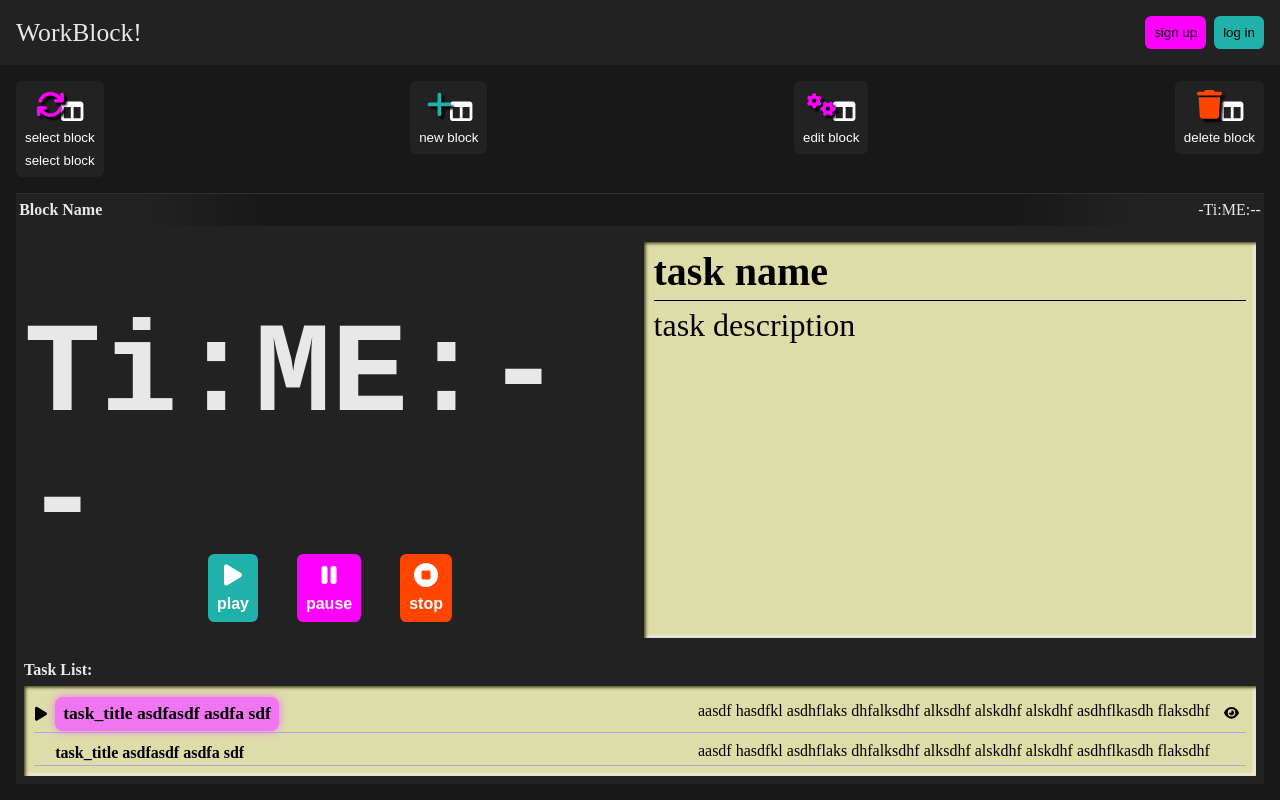
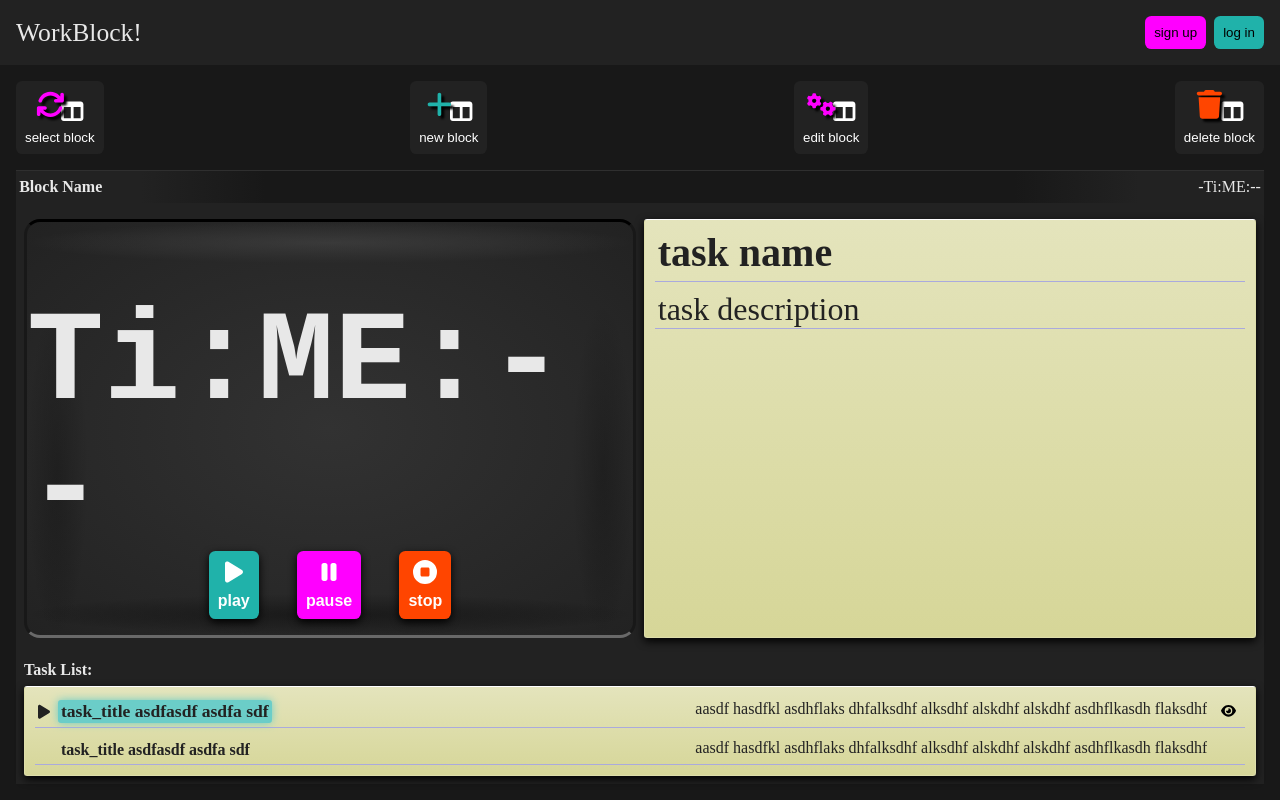
Before and after one commit to kevinstonge/workblock, a Next.js app: page / in a window 1280 px wide. Built offline with nearby package versions, Linux system fonts and the light colour scheme.

Commit message:
block selection popup

```diff
--- a/components/SelectBlock.tsx
+++ b/components/SelectBlock.tsx
@@ -1,5 +1,52 @@
-import { NextPage } from "next"
-const SelectBlock: NextPage = () => {
-    return (<p>select block</p>)
+import { NextPage } from "next";
+import { FontAwesomeIcon } from "@fortawesome/react-fontawesome";
+import { faX } from "@fortawesome/free-solid-svg-icons";
+import { useEffect } from "react";
+interface Props {
+  setSelectBlockVisible: Function;
 }
+const SelectBlock: NextPage<Props> = (props: Props) => {
+  const { setSelectBlockVisible } = props;
+  useEffect(() => {
+    window.addEventListener(
+      "click",
+      () => {
+        setSelectBlockVisible(false);
+      },
+      false
+    );
+    return () =>
+      window.removeEventListener(
+        "click",
+        () => {
+          setSelectBlockVisible(false);
+        },
+        false
+      );
+  }, [setSelectBlockVisible]);
+  return (
+    <>
+      <h3>
+        <span>select block</span>
+        <span>
+          <FontAwesomeIcon
+            icon={faX}
+            className="e1 button-icon"
+            onClick={() => setSelectBlockVisible(false)}
+          />
+        </span>
+      </h3>
+      <ul>
+        <li>block title 1 [block duration]</li>
+        <li>asdf</li>
+        <li>asdf</li>
+        <li>asdf</li>
+        <li>asdf</li>
+        <li>asdf</li>
+        <li>asdf</li>
+        <li>asdf</li>
+      </ul>
+    </>
+  );
+};
 export default SelectBlock;
--- a/components/Toolbar.tsx
+++ b/components/Toolbar.tsx
@@ -1,41 +1,49 @@
-import type { NextPage } from 'next';
-import { FontAwesomeIcon } from '@fortawesome/react-fontawesome';
+import type { NextPage } from "next";
+import { FontAwesomeIcon } from "@fortawesome/react-fontawesome";
 import {
   faArrowsRotate,
   faTableColumns,
   faPlus,
   faTrash,
   faGears,
-} from '@fortawesome/free-solid-svg-icons';
-import SelectBlock from './SelectBlock';
-import styles from '../styles/Toolbar.module.scss';
+} from "@fortawesome/free-solid-svg-icons";
+import SelectBlock from "./SelectBlock";
+import styles from "../styles/Toolbar.module.scss";
+import { useState } from "react";
 const Toolbar: NextPage = () => {
+  const [selectBlockVisible, setSelectBlockVisible] = useState(false);
   return (
     <div className={styles.toolbar}>
       <ul>
         <li>
-          <button data-glow-color="c1" className={styles.b2 + ' ' + styles.dropdown}>
+          <button
+            data-glow-color="c1"
+            className={styles.b2 + " " + styles.dropdownButton}
+            onClick={(e) => {
+              e.stopPropagation();
+              setSelectBlockVisible(!selectBlockVisible);
+            }}
+          >
             <span className="double-icon">
-              <FontAwesomeIcon
-                icon={faArrowsRotate}
-                className="c1 top-icon"
-              />
               <FontAwesomeIcon icon={faTableColumns} className="bottom-icon" />
+              <FontAwesomeIcon icon={faArrowsRotate} className="c1 top-icon" />
             </span>
             <p>select block</p>
-            <div className={styles.dropdownContent + `${true ? styles.visible : ''}`}>
-              <SelectBlock />
-            </div>
+            {selectBlockVisible && (
+              <div
+                className={styles.dropdownContent}
+                onClick={(e) => e.stopPropagation()}
+              >
+                <SelectBlock setSelectBlockVisible={setSelectBlockVisible} />
+              </div>
+            )}
           </button>
         </li>
         <li>
           <button data-glow-color="c2" className={styles.b2}>
             <span className="double-icon">
-              <FontAwesomeIcon
-                icon={faPlus}
-                className="c2 top-icon"
-              />
               <FontAwesomeIcon icon={faTableColumns} className="bottom-icon" />
+              <FontAwesomeIcon icon={faPlus} className="c2 top-icon" />
             </span>
             <p>new block</p>
           </button>
@@ -43,11 +51,8 @@ const Toolbar: NextPage = () => {
         <li>
           <button data-glow-color="c1" className={styles.b2}>
             <span className="double-icon">
-              <FontAwesomeIcon
-                icon={faGears}
-                className="c1 top-icon"
-              />
               <FontAwesomeIcon icon={faTableColumns} className="bottom-icon" />
+              <FontAwesomeIcon icon={faGears} className="c1 top-icon" />
             </span>
             <p>edit block</p>
           </button>
@@ -55,11 +60,8 @@ const Toolbar: NextPage = () => {
         <li>
           <button data-glow-color="e1" className={styles.b2}>
             <span className="double-icon">
-              <FontAwesomeIcon
-                icon={faTrash}
-                className="e1 top-icon"
-              />
               <FontAwesomeIcon icon={faTableColumns} className="bottom-icon" />
+              <FontAwesomeIcon icon={faTrash} className="e1 top-icon" />
             </span>
             <p>delete block</p>
           </button>
--- a/styles/Block.module.scss
+++ b/styles/Block.module.scss
@@ -1,5 +1,5 @@
-@import './global/vars.scss';
-@import './global/mixins.scss';
+@import "./global/vars.scss";
+@import "./global/mixins.scss";
 .activeBlock {
   background-color: $b2;
   @include flexC();
@@ -21,5 +21,5 @@ $hcolor: $b1;
     $hcolor 80%,
     $b2 90%
   );
-  border-top: 1px solid lighten($b2, 5%);
+  @include highlightTop();
 }
--- a/styles/CurrentTask.module.scss
+++ b/styles/CurrentTask.module.scss
@@ -13,6 +13,7 @@
     justify-content: center;
     align-items: center;
     position: relative;
+    @include pseudotv($b1, $f1);
     > p {
       font-size: 10vw;
       font-weight: bold;
@@ -26,6 +27,7 @@
       justify-content: space-evenly;
       > button {
         @include button;
+        box-shadow: 0 0.2rem 0.5rem black;
         color: white;
         font-size: 1rem;
         font-weight: bold;
@@ -45,7 +47,6 @@
       font-size: 2.5rem;
       font-weight: bold;
       padding-bottom: 0.5rem;
-      border-bottom: 1px solid black;
     }
   }
 }
--- a/styles/TaskList.module.scss
+++ b/styles/TaskList.module.scss
@@ -47,17 +47,15 @@
 
 .taskTitle {
   font-weight: bold;
+  padding: 0.2rem;
 }
 .taskListItemActive {
   svg {
     opacity: 1;
   }
-  div:nth-of-type(1) > p {
+  .taskTitle {
     font-size: 1.1rem;
-    border-radius: 0.5rem;
-    background-color: desaturate(lighten($c1, 20%), 20%);
-    box-shadow: 0 0 0.5rem desaturate(lighten($c1, 20%), 20%);
-    padding: 0.5rem;
+    @include highlight($c2);
   }
   button {
     cursor: pointer;
--- a/styles/Toolbar.module.scss
+++ b/styles/Toolbar.module.scss
@@ -1,6 +1,7 @@
 @import "./global/vars.scss";
 @import "./global/mixins.scss";
 .toolbar {
+  z-index: +1;
   ul {
     @include flexR();
     justify-content: space-between;
@@ -10,16 +11,28 @@
       &.b2 {
         background-color: $b2;
       }
-      &.dropdown {
+      &.dropdownButton {
         position: relative;
-        // display: inline-block;
         .dropdownContent {
-          display: none;
+          @include flexC();
+          max-height: 70vh;
+          width: 90vw;
+          max-width: 20rem;
           position: absolute;
-          bottom: -1.5rem;
-          left: 1rem;
-          &.visible {
-            display: block;
+          top: calc(100% + 0.5rem);
+          left: 0.5rem;
+          background-color: lighten($b2, 20%);
+          padding: 5rem;
+          cursor: default;
+          @include paperView();
+          > ul {
+            @include flexC();
+            > li {
+              cursor: pointer;
+              &:hover {
+                @include highlight($c1);
+              }
+            }
           }
         }
       }
--- a/styles/global/mixins.scss
+++ b/styles/global/mixins.scss
@@ -67,10 +67,69 @@
 }
 
 @mixin paperView {
+  @include highlightTop();
   overflow-y: auto;
-  background-color: $paper;
-  box-shadow: 0.1rem 0.1rem 0.2rem darken($paper, 60%) inset,
-    -0.1rem -0.1rem 0.2rem white inset;
-  color: black;
+  background: linear-gradient(
+    to bottom,
+    lighten($paper, 5%) 0%,
+    darken($paper, 5%) 100%
+  );
+  box-shadow: 0 0.2rem 0.5rem black;
+  color: $b2;
   padding: 0.6rem;
+  border: 1px solid $paper;
+  border-top: 1px solid white;
+  border-radius: 0.2rem;
+  > div,
+  > p,
+  > ul > li,
+  > h3 {
+    padding: 0.2rem;
+    width: 100%;
+    text-align: left;
+    border-bottom: 1px solid $paper-line;
+  }
+  > h3 {
+    @include flexR();
+    justify-content: space-between;
+  }
 }
+
+@mixin highlightTop {
+  border-top: 1px solid lighten($b2, 5%);
+}
+
+@mixin pseudotv($bg, $fg) {
+  border-bottom: 0.2rem solid darken($fg, 50%);
+  border-top: 0.2rem solid black;
+  border-left: 0.2rem solid $bg;
+  border-right: 0.2rem solid $bg;
+  border-radius: 1rem;
+  background: radial-gradient(lighten($bg, 10%), transparent),
+    radial-gradient(
+      closest-side at 50% 5%,
+      lighten($bg, 15%) 0%,
+      transparent 100%
+    ),
+    radial-gradient(
+      closest-side at 50% 95%,
+      darken($bg, 5%) 0%,
+      transparent 100%
+    ),
+    radial-gradient(
+      closest-side at 5% 60%,
+      darken($bg, 1%) 0%,
+      transparent 100%
+    ),
+    radial-gradient(
+      closest-side at 95% 60%,
+      darken($bg, 1%) 0%,
+      transparent 100%
+    );
+}
+@mixin highlight($c) {
+  border-radius: 0.2rem;
+  background-color: desaturate(lighten($c, 20%), 20%);
+  box-shadow: 0 0 0.5rem desaturate(lighten($c, 20%), 20%);
+  // padding: 0.5rem;
+}
--- a/styles/global/utility.scss
+++ b/styles/global/utility.scss
@@ -8,6 +8,7 @@
   gap: 0;
   justify-content: stretch;
   font-size: 1rem;
+  overflow: hidden;
 }
 header {
   padding: 1rem;
@@ -64,7 +65,6 @@ form {
     left: 0;
     width: 1.8rem;
     height: 1.8rem;
-    z-index: +1;
     filter: drop-shadow(0.2rem 0.2rem 0.05rem rgba(0, 0, 0, 1));
   }
   .bottom-icon {
@@ -87,3 +87,25 @@ a {
 .c2 {
   color: $c2;
 }
+
+::-webkit-scrollbar {
+  width: 1rem;
+}
+
+::-webkit-scrollbar-track {
+  background: transparent;
+}
+
+::-webkit-scrollbar-thumb {
+  background: lighten($c2, 30%);
+  border-radius: 0.3rem;
+}
+
+.button-icon {
+  width: 1rem;
+  height: 1rem;
+  cursor: pointer;
+  &:hover {
+    filter: drop-shadow(0 0.1rem 0.05rem black);
+  }
+}
```
Also changed, not shown: 1 other file (tests, documents, lock files or other folders).
